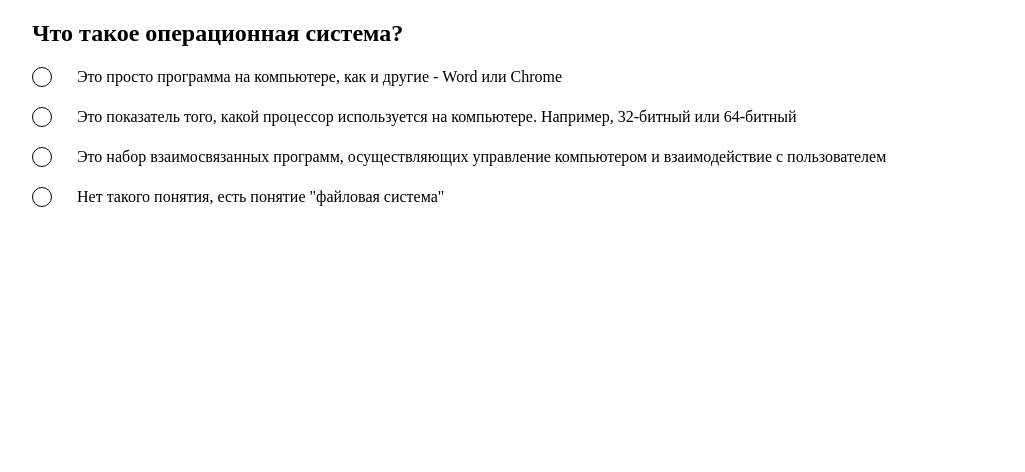
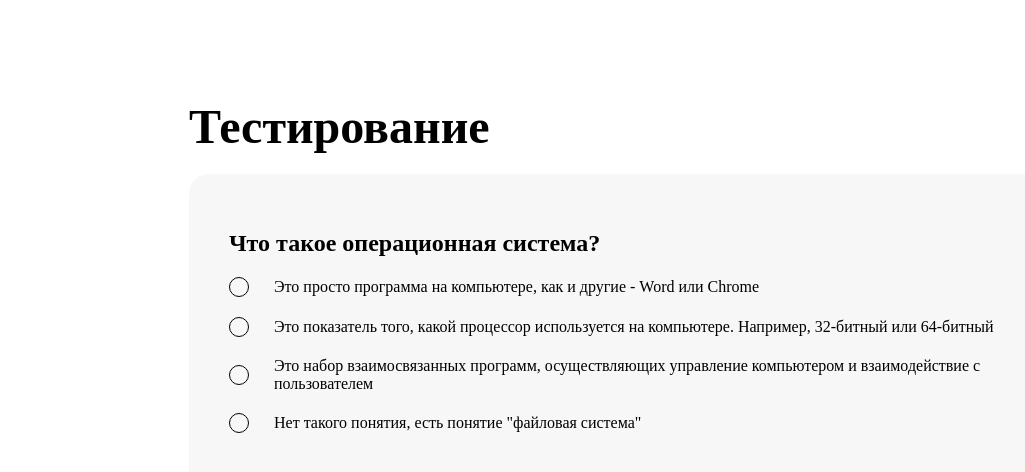
Before and after one commit to Lol1chw/quiz-app-vue2, a Vue app: page / in a window 1280 px wide. Shown: the top 472 px of the page, without its empty margins (8-1033 px from the left). Built offline with nearby package versions, Linux system fonts and the light colour scheme.

Commit message:
feat(card): add card component

```diff
--- a/src/App.vue
+++ b/src/App.vue
@@ -1,10 +1,11 @@
 <script lang="ts">
 import { defineComponent, ref } from 'vue'
 import RadioButton from '@/components/RadioButton/RadioButton.vue'
+import Card from '@/components/Card/Card.vue'
 import type { Question } from '@/types/question'
 
 export default defineComponent({
-  components: { RadioButton },
+  components: { RadioButton, Card },
   setup() {
     const selectedAnswers = ref<boolean[]>([])
 
@@ -35,10 +36,15 @@ export default defineComponent({
 </script>
 
 <template>
-  <div>
+  <div class="base-layout">
+    <div class="quiz">
+      <h1 class="title">Тестирование</h1>
+      <Card>
         <ul role="list">
           <template v-for="question in questions">
-        <h2 :key="`question-${question.id}`">{{ question.text }}</h2>
+            <h2 :key="`question-${question.id}`" class="title">
+              {{ question.text }}
+            </h2>
             <li
               v-for="(answer, index) in question.answers"
               :key="`answer-${answer.id}`"
@@ -52,5 +58,21 @@ export default defineComponent({
             </li>
           </template>
         </ul>
+      </Card>
+    </div>
   </div>
 </template>
+
+<style lang="css">
+.base-layout {
+  display: grid;
+  place-items: center;
+  min-height: 100%;
+  padding: 10px;
+}
+
+.title {
+  margin-top: 0;
+  margin-bottom: 20px;
+}
+</style>
--- a/src/assets/index.css
+++ b/src/assets/index.css
@@ -27,11 +27,17 @@
     box-sizing: border-box;
 }
 
-body {
+html, body {
+    height: 100%;
     margin: 0;
 }
 
 ul[role='list'],
 ol[role='list'] {
   list-style: none;
+  padding: 0;
 }
+
+h1 {
+    font-size: 48px;
+}
--- /dev/null
+++ b/src/components/Card/Card.vue
@@ -0,0 +1,22 @@
+<script lang="ts">
+import { defineComponent } from 'vue'
+
+export default defineComponent({})
+</script>
+
+<template>
+  <div class="card">
+    <slot />
+  </div>
+</template>
+
+<style lang="css">
+.card {
+    background-color: #F7F7F7;
+    border-radius: var(--rounded-md);
+    padding: 40px;
+    max-width: 886px;
+    min-height: 528px;
+    margin: auto;
+}
+</style>
```
Lines whose indentation alone changed are shown as unchanged.
